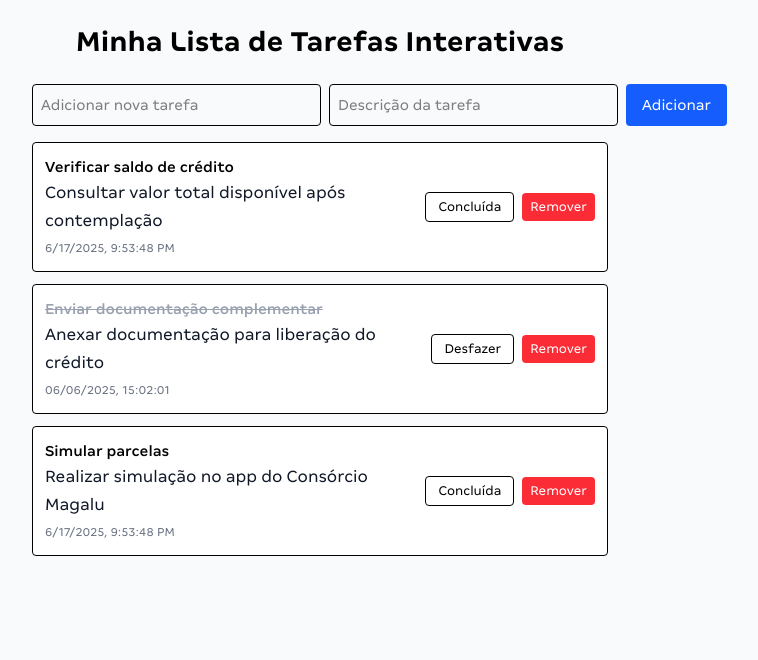
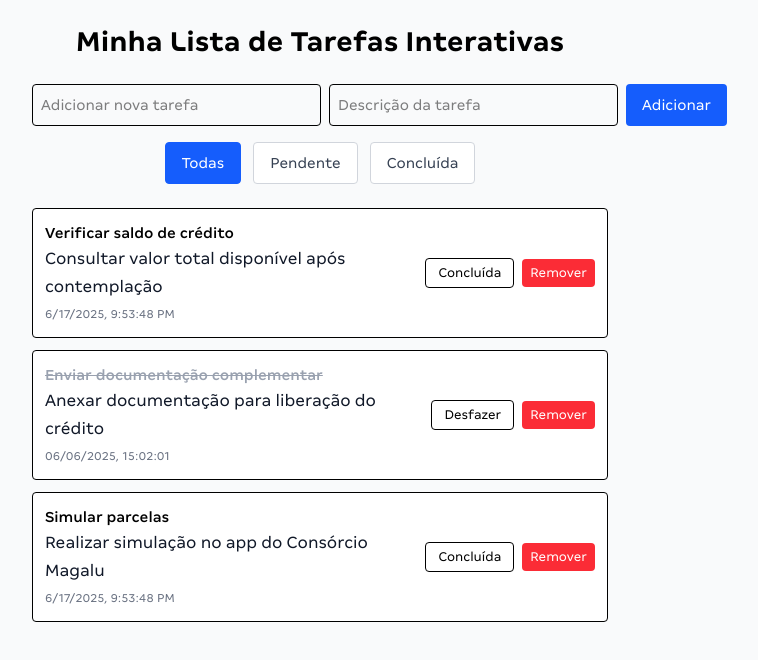
Before and after one commit to joaocarloshespanhol/minha-lista-interativa, a Next.js app: page / in a window 1280 px wide. Shown: the top 660 px of the page, without its empty margins (320-1078 px from the left). Built offline with nearby package versions, Linux system fonts and the light colour scheme.

Commit message:
feat: filtros para exibição de todas, pendentes e concluídas

```diff
--- a/src/app/page.jsx
+++ b/src/app/page.jsx
@@ -33,6 +33,7 @@ export default function Home() {
   const [tasks, setTasks] = useState([]);
   const [newTask, setNewTask] = useState('');
   const [newDescription, setNewDescription] = useState('');
+  const [filter, setFilter] = useState('todas');
 
   useEffect(() => {
     setTasks(initialTasks);
@@ -79,6 +80,10 @@ export default function Home() {
     setTasks(prev => prev.filter(task => task.id !== id));
   };
 
+  const filteredTasks = tasks.filter(task =>
+    filter === 'todas' ? true : task.status === filter
+  );
+
   return (
     <>
       <main className="min-h-screen bg-gray-50 p-6">
@@ -106,8 +111,28 @@ export default function Home() {
             </button>
           </div>
 
+          <div className="flex justify-center gap-3 mb-6">
+            {['todas', 'pendente', 'concluída'].map(status => (
+                <button
+                key={status}
+                onClick={() => setFilter(status)}
+                className={`px-4 py-2 rounded border transition ${
+                  filter === status
+                    ? 'bg-blue-600 text-white border-blue-600'
+                    : 'bg-white text-gray-700 border-gray-300 hover:bg-gray-100'
+                }`}
+              >
+                {status.charAt(0).toUpperCase() + status.slice(1)}
+              </button>
+
+            ))}
+          </div>
+
           <ul className="space-y-3">
-            {tasks.map(task => (
+            {filteredTasks.length === 0 ? (
+              <li className="text-center text-gray-500">Nenhuma tarefa encontrada.</li>
+            ) : (
+              filteredTasks.map(task => (
             <li
               key={task.id}
               className="flex justify-between items-center p-3 border rounded bg-white"
@@ -119,6 +144,7 @@ export default function Home() {
               <p className="text-lg text-gray-900">{task.description}</p>
               <small className="text-gray-500">{task.createdate}</small>
             </div>
+              <div className="flex items-center gap-2">
                 <button
                   onClick={() => handleToggle(task.id)}
                   className="text-sm px-3 py-1 rounded border hover:bg-gray-100"
@@ -127,12 +153,14 @@ export default function Home() {
                 </button>
                 <button
                   onClick={() => handleRemove(task.id)}
-                    className="text-sm ml-2 px-2 py-1 rounded bg-red-500 text-white hover:bg-red-600"
+                  className="text-sm px-2 py-1 rounded bg-red-500 text-white hover:bg-red-600"
                 >
                   Remover
                 </button>
+              </div>
             </li>
-            ))}
+    ))
+  )}
             </ul>
           </div>
         </main>
```
Lines whose indentation alone changed are shown as unchanged.
